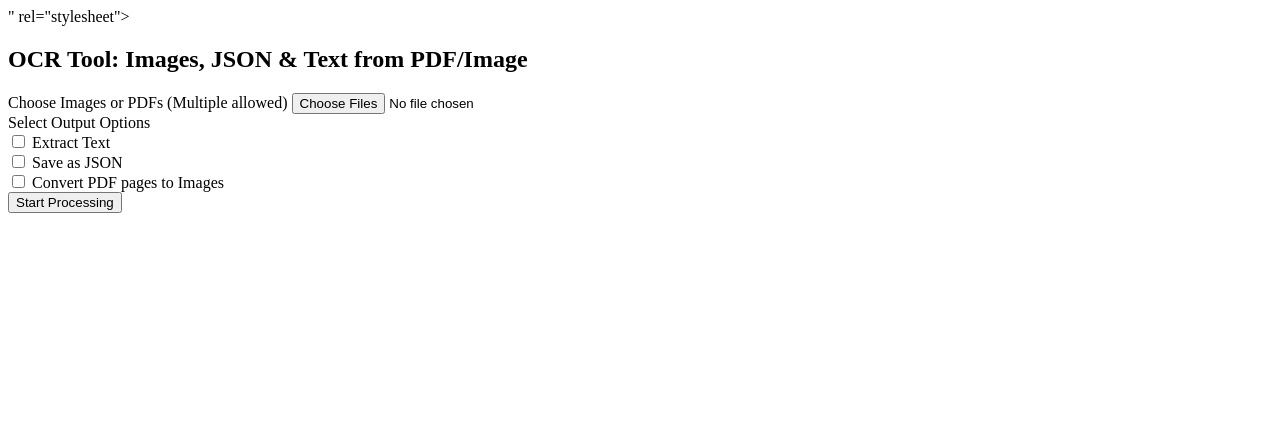
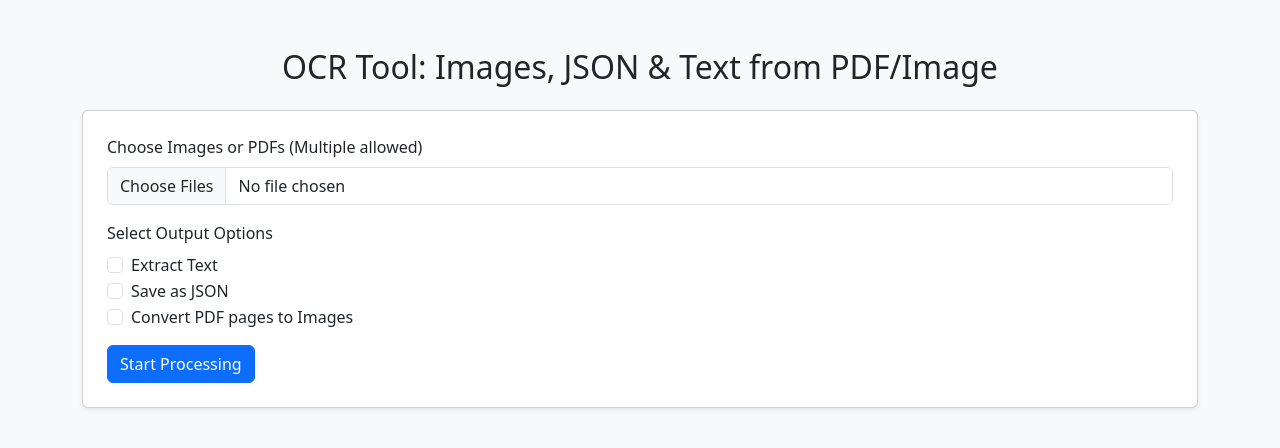
Before and after one commit to ShokaMahmud0007/pdf2image2txt, a Flask app: page / in a window 1280 px wide. Shown: the top 448 px of the page. Run offline with Flask 3, Linux system fonts and the light colour scheme; some libraries are stand-ins or nearby versions.

Commit message:
index.html

```diff
--- a/templates/index.html
+++ b/templates/index.html
@@ -3,8 +3,8 @@
 <head>
     <meta charset="UTF-8">
     <title>Multi OCR Tool</title>
-    <link href="<link rel="stylesheet" href="{{ url_for('static', filename='css/bootstrap.min.css') }}">
-" rel="stylesheet">
+    <link rel="stylesheet" href="{{ url_for('static', filename='css/bootstrap.min.css') }}">
+
 </head>
 <body class="bg-light">
 <div class="container mt-5">
```
